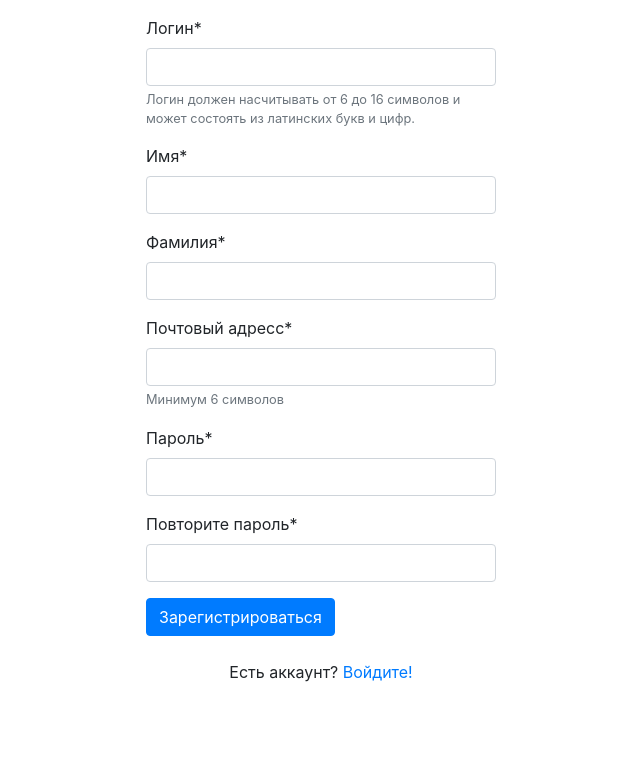
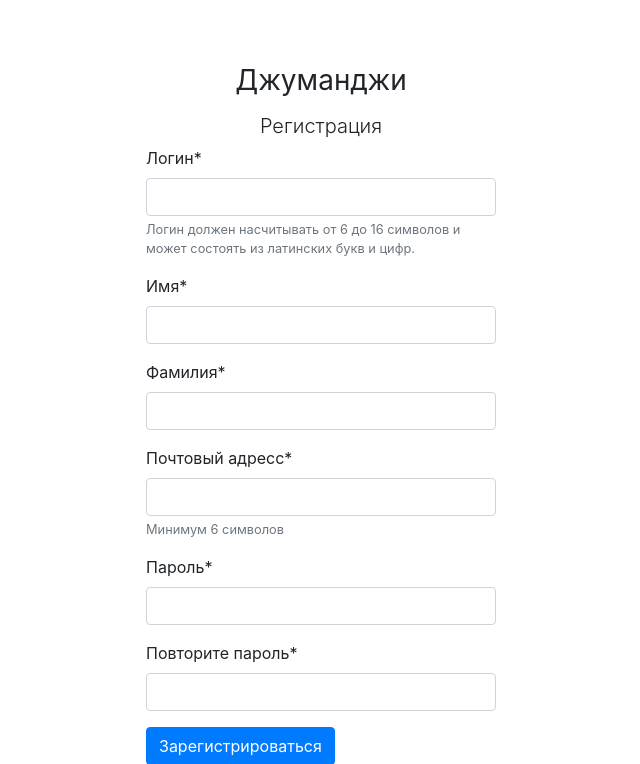
Before and after one commit to shahrom322/IT_hunter_project, a Django app: page /register/ in a window 1280 px wide. Shown: the part 72-836 px from the top of the page, without its empty margins (319-959 px from the left). Before the commit the page ends 754 px from the top, so only its background shows below. Run offline with Django 3.2, Linux system fonts and the light colour scheme; some libraries are stand-ins or nearby versions.

Commit message:
fix commit

```diff
--- a/templates/core/register.html
+++ b/templates/core/register.html
@@ -5,11 +5,12 @@
 <main class="container">
     <div class="row">
         <div class="col-8 col-lg-4 offset-2 offset-lg-4">
-
+            <div class="text-center mt-5 b-1">
+                <h1 class="h3 mb-3 font-weight-normal">Джуманджи</h1>
+                <p class="h5 font-weight-light">Регистрация</p>
+            </div>
             {% crispy form "bootstrap4" %}
-
             <div class="mt-4 text-center"><p>Есть аккаунт? <a href="{% url 'login' %}">Войдите!</a></p></div>
-
 
         </div>
     </div>
--- a/templates/core/vacancy.html
+++ b/templates/core/vacancy.html
@@ -28,10 +28,12 @@
                 <div style="line-height: 1.8;">
                     {{ vacancy.description|safe }}
                 </div>
+
                 <div class="card">
                     <p class="h5 mt-3 font-weight-normal">Отозваться на вакансию</p>
                     {% crispy form "bootstrap4" %}
                 </div>
+
             </section>
         </div>
     </div>
```
Also changed, not shown: core/forms.py (+4 -6 lines), 1 other file.
